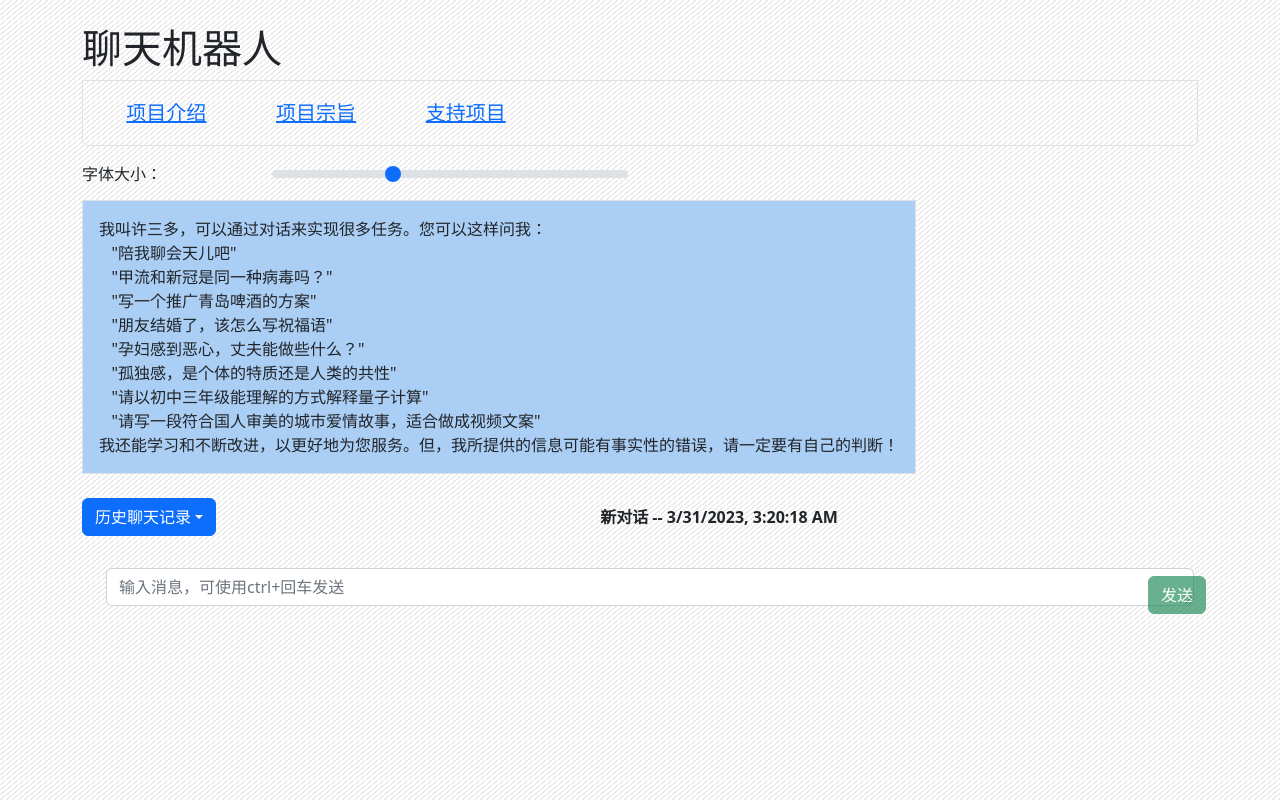
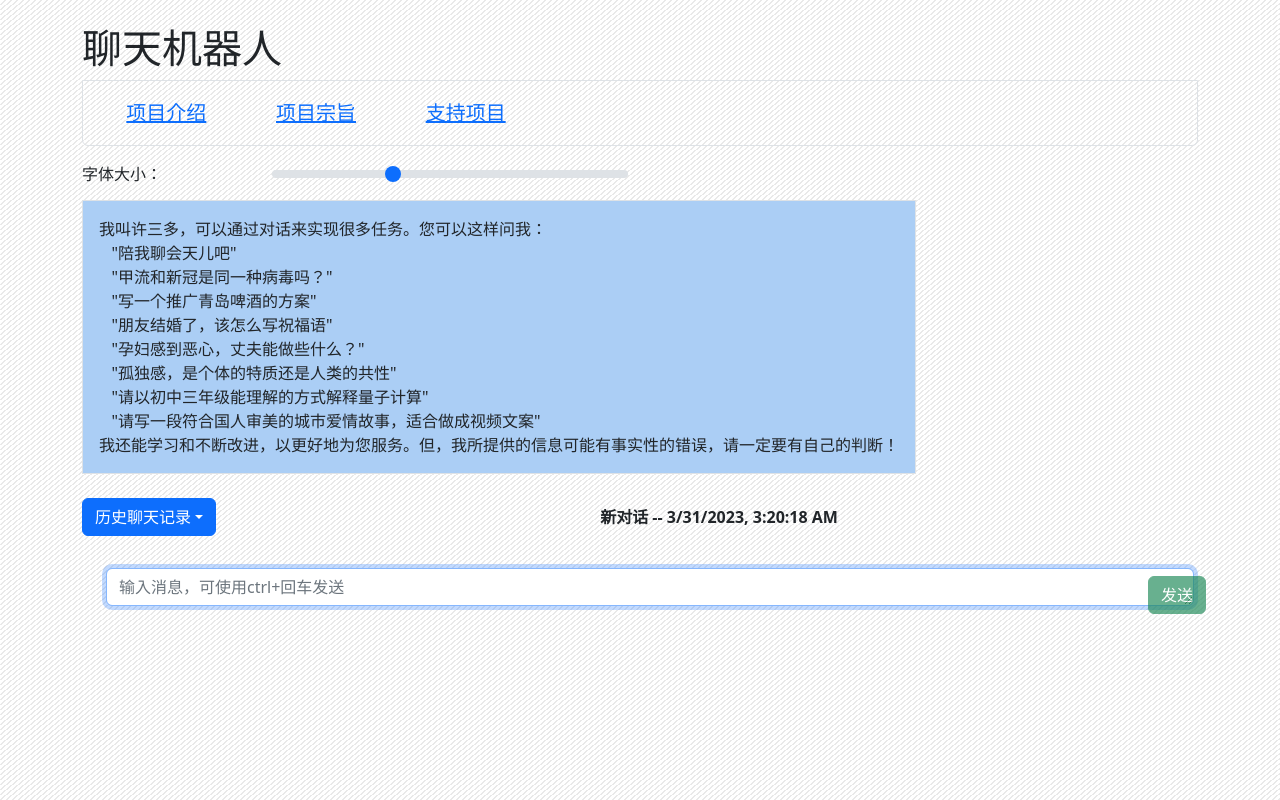
Before and after one commit to chatgpt-for-grandpa/chatgpt-for-grandpa.github.io, a React (Create React App) app: page / in a window 1280 px wide. Built offline with nearby package versions, Linux system fonts and the light colour scheme.

Commit message:
auto focus on textarea

```diff
--- a/src/chat.tsx
+++ b/src/chat.tsx
@@ -1,4 +1,4 @@
-import React, { useState, useEffect } from "react";
+import React, { useState, useEffect, useRef } from "react";
 import Button from "react-bootstrap/Button";
 import Dropdown from "react-bootstrap/Dropdown";
 import DropdownButton from "react-bootstrap/DropdownButton";
@@ -49,6 +49,8 @@ function Chat() {
 
   const [input, setInput] = useState("");
   const [errorMessage, setErrorMessage] = useState("");
+
+  const textareaRef = useRef<HTMLTextAreaElement | null>(null);
 
   useEffect(() => {
     setHistory(JSON.parse(localStorage.history || "[]"));
@@ -155,6 +157,7 @@ function Chat() {
 
   useEffect(() => {
     if (!isAnswering) {
+      textareaRef.current?.focus();
       saveHistory();
       if (messages.length % 10 === 6) updateChatTitle();
     }
@@ -231,6 +234,7 @@ function Chat() {
           onKeyDown={handleKeyDown}
           maxRows={15}
           placeholder="输入消息，可使用ctrl+回车发送"
+          ref={textareaRef}
         />
         <Button
           type="button"
```
